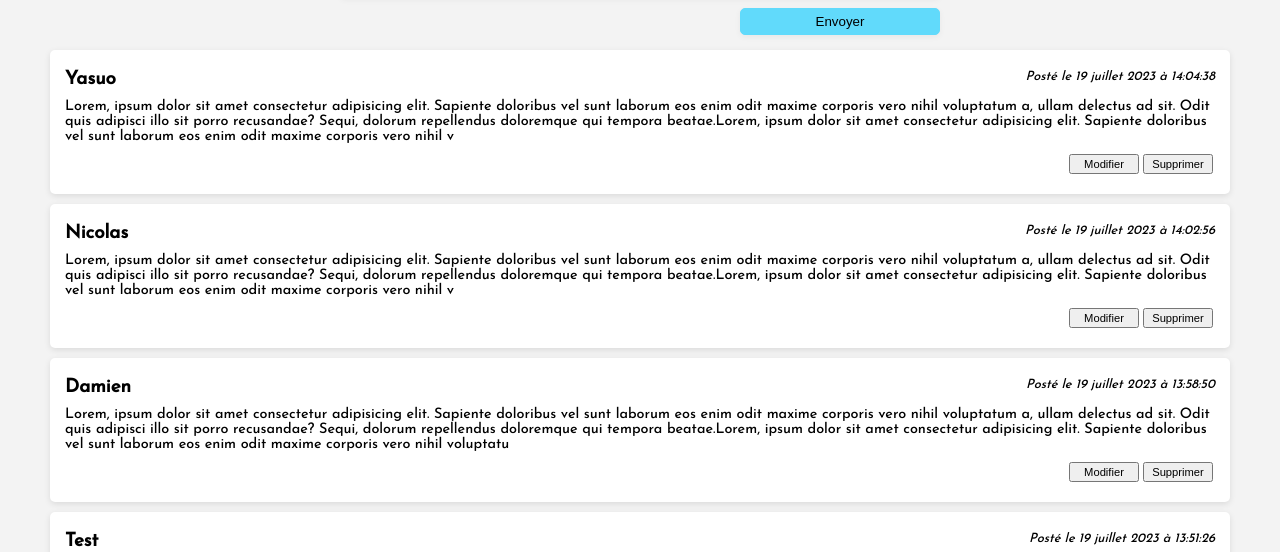
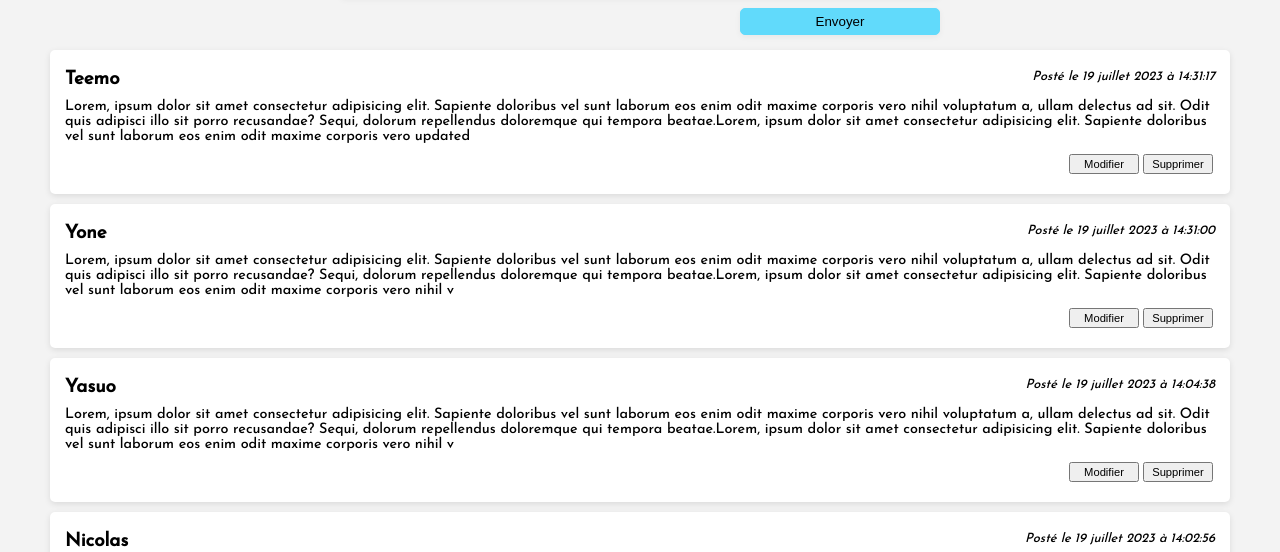
Before and after one commit to dvdfe/REACT-API-FLAG, a React (Create React App) app in the folder frontend/: page /blog in a window 1280 px wide. Shown: the part 226-778 px from the top of the page. Built offline with nearby package versions, Linux system fonts and the light colour scheme; data requests are answered from the project's data file.

Commit message:
ajout axios.put + style et condition ternaire

```diff
--- a/frontend/src/assets/db.json
+++ b/frontend/src/assets/db.json
@@ -41,6 +41,19 @@
       "content": "Lorem, ipsum dolor sit amet consectetur adipisicing elit. Sapiente doloribus vel sunt laborum eos enim odit maxime corporis vero nihil voluptatum a, ullam delectus ad sit. Odit quis adipisci illo sit porro recusandae? Sequi, dolorum repellendus doloremque qui tempora beatae.Lorem, ipsum dolor sit amet consectetur adipisicing elit. Sapiente doloribus vel sunt laborum eos enim odit maxime corporis vero nihil v\n\n",
       "date": 1689775478805,
       "id": 7
+    },
+    {
+      "author": "Yone",
+      "content": "Lorem, ipsum dolor sit amet consectetur adipisicing elit. Sapiente doloribus vel sunt laborum eos enim odit maxime corporis vero nihil voluptatum a, ullam delectus ad sit. Odit quis adipisci illo sit porro recusandae? Sequi, dolorum repellendus doloremque qui tempora beatae.Lorem, ipsum dolor sit amet consectetur adipisicing elit. Sapiente doloribus vel sunt laborum eos enim odit maxime corporis vero nihil v",
+      "date": 1689777060325,
+      "id": 8
+    },
+    {
+      "author": "Teemo",
+      "content": "Lorem, ipsum dolor sit amet consectetur adipisicing elit. Sapiente doloribus vel sunt laborum eos enim odit maxime corporis vero nihil voluptatum a, ullam delectus ad sit. Odit quis adipisci illo sit porro recusandae? Sequi, dolorum repellendus doloremque qui tempora beatae.Lorem, ipsum dolor sit amet consectetur adipisicing elit. Sapiente doloribus vel sunt laborum eos enim odit maxime corporis vero updated",
+      "date": 1689777077498,
+      "updatedDate": 1689779689094,
+      "id": 9
     }
   ]
 }
--- a/frontend/src/components/Article.js
+++ b/frontend/src/components/Article.js
@@ -1,6 +1,11 @@
+import axios from "axios";
 import React from "react";
+import { useState } from "react";
 
 const Article = ({ article }) => {
+  const [isEditing, setIsEditing] = useState(false);
+  const [editContent, setEditContent] = useState("");
+
   const dateFormater = (date) => {
     let newDate = new Date(date).toLocaleDateString("fr-FR", {
       year: "numeric",
@@ -13,15 +18,40 @@ const Article = ({ article }) => {
     return newDate;
   };
 
+  const handleEdit = () => {
+    const data = {
+      author: article.author,
+      content: editContent ? editContent : article.content,
+      date: article.date,
+      updatedDate: Date.now(),
+    };
+    axios.put("http://localhost:3004/articles/" + article.id, data).then(() => {
+      setIsEditing(false);
+    });
+  };
+
   return (
-    <div className="article">
+    <div className="article" style={{background: isEditing ? "#f3feff" : "white"}}>
       <div className="card-header">
         <h3>{article.author}</h3>
         <em>Posté le {dateFormater(article.date)}</em>
       </div>
-      <p>{article.content}</p>
+      {isEditing ? (
+        <textarea
+          defaultValue={editContent ? editContent : article.content}
+          autoFocus
+          onChange={(e) => setEditContent(e.target.value)}
+        ></textarea>
+      ) : (
+        <p>{article.content}</p>
+      )}
+
       <div className="btn-container">
-        <button>Modifier</button>
+        {isEditing ? (
+          <button onClick={() => handleEdit()}>Valider</button>
+        ) : (
+          <button onClick={() => setIsEditing(true)}>Modifier</button>
+        )}
         <button>Supprimer</button>
       </div>
     </div>
```
Also changed, not shown: frontend/src/components/Blog.js (+1 -11 lines).
